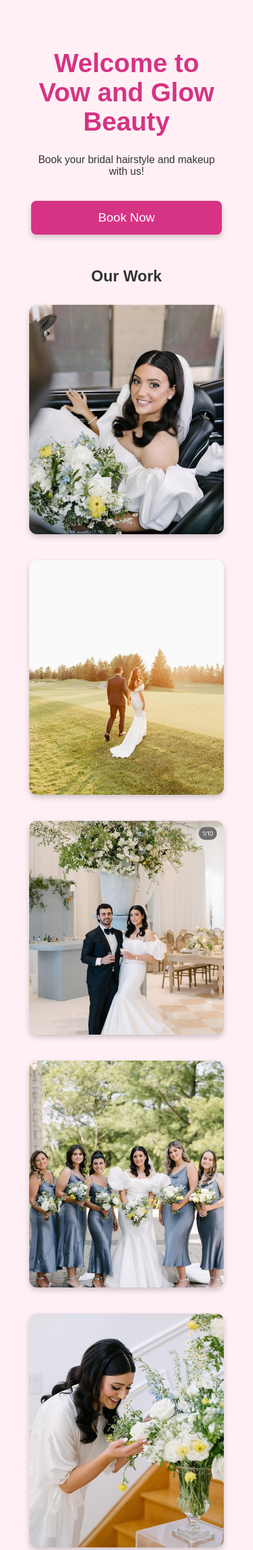
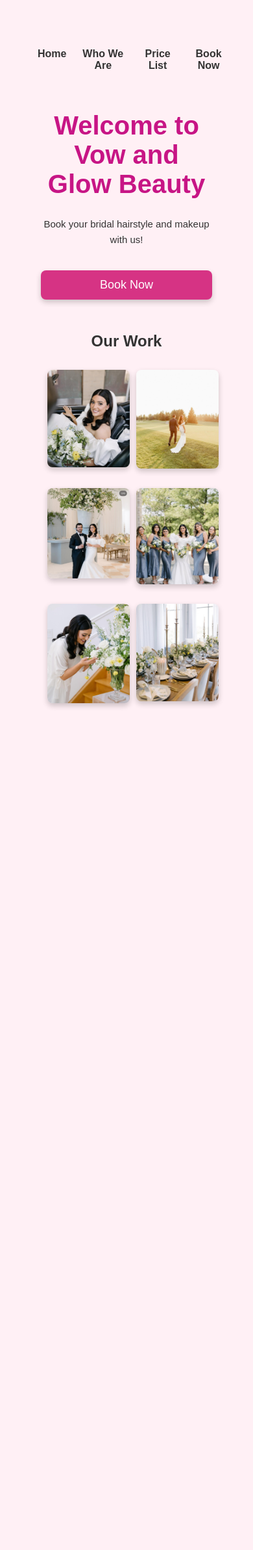
Before and after one commit to miraIllieva/vowandglow-website, a Flask app: page / in a window 390 px wide. Shown: the top 2385 px of the page at 65% size. After the commit the page ends 1089 px from the top, so only its background shows below. Run offline with Flask 3, Linux system fonts and the light colour scheme.

Commit message:
\Added sidebar navigation and updated pricing"

```diff
--- a/app.py
+++ b/app.py
@@ -1,5 +1,7 @@
 from flask import Flask, render_template, request
 from flask_mail import Mail, Message
+import os
+from dotenv import load_dotenv
 
 app = Flask(__name__)
 
@@ -7,8 +9,10 @@
 app.config['MAIL_SERVER'] = 'smtp.gmail.com'
 app.config['MAIL_PORT'] = 587
 app.config['MAIL_USE_TLS'] = True
-app.config['MAIL_USERNAME'] = 'vowandglowbeauty@gmail.com'
-app.config['MAIL_PASSWORD'] = 'zdsh fpwy tdjc clgc'  # your 16-digit Gmail app password
+load_dotenv()
+
+app.config['MAIL_USERNAME'] = os.environ.get('MAIL_USERNAME')
+app.config['MAIL_PASSWORD'] = os.environ.get('MAIL_PASSWORD')  # your 16-digit Gmail app password
 
 mail = Mail(app)
 
@@ -54,5 +58,14 @@
 
     return render_template('book.html')
 
+@app.route("/who-we-are")
+def who_we_are():
+    return render_template("who_we_are.html")
+
+@app.route("/price-list")
+def price_list():
+    return render_template("price_list.html")
+
+
 if __name__ == '__main__':
     app.run(debug=True)
--- a/static/style.css
+++ b/static/style.css
@@ -78,3 +78,133 @@
 .book-button:hover {
     background-color: #c2185b;
 }
+.page-layout {
+  display: flex;
+  min-height: 100vh;
+}
+
+.sidebar {
+  width: 200px;
+  background-color: #fdf0f5;
+  padding: 20px;
+  box-shadow: 2px 0 5px rgba(0,0,0,0.1);
+}
+
+.sidebar h2 {
+  font-size: 20px;
+  margin-bottom: 20px;
+  color: #c71585;
+}
+
+.sidebar ul {
+  list-style: none;
+  padding: 0;
+}
+
+.sidebar li {
+  margin-bottom: 15px;
+}
+
+.sidebar a {
+  text-decoration: none;
+  color: #333;
+  font-weight: bold;
+}
+
+.main-content {
+  flex-grow: 1;
+  padding: 20px;
+}
+
+/* Responsive styling */
+@media (max-width: 768px) {
+  .page-layout {
+    flex-direction: column;
+  }
+
+  .sidebar {
+    width: 100%;
+    display: flex;
+    justify-content: space-around;
+  }
+
+  .sidebar h2 {
+    display: none;
+  }
+
+  .sidebar ul {
+    display: flex;
+    gap: 15px;
+  }
+}
+.main-content h1,
+.main-content h3 {
+    color: #c71585;
+    margin-top: 20px;
+}
+
+.main-content ul {
+    padding-left: 20px;
+    margin-bottom: 20px;
+}
+
+.main-content ul li {
+    margin-bottom: 8px;
+    font-size: 16px;
+}
+
+.main-content p {
+    font-size: 15px;
+    line-height: 1.6;
+}
+@media (max-width: 768px) {
+  .page-layout {
+    flex-direction: column;
+  }
+
+  .sidebar {
+    width: 100%;
+    display: flex;
+    justify-content: space-around;
+    padding: 10px;
+    background-color: #fff0f5;
+    box-shadow: none;
+  }
+
+  .sidebar h2 {
+    display: none;
+  }
+
+  .sidebar ul {
+    display: flex;
+    flex-direction: row;
+    gap: 20px;
+    padding: 0;
+  }
+
+  .sidebar li {
+    margin: 0;
+  }
+
+  .main-content {
+    padding: 15px;
+  }
+
+  .book-button {
+    width: 100%;
+    font-size: 18px;
+    padding: 12px;
+  }
+
+  .gallery {
+    display: grid;
+    grid-template-columns: 1fr 1fr;
+    gap: 10px;
+  }
+
+  .gallery img {
+    width: 100%;
+    height: auto;
+    border-radius: 8px;
+  }
+}
--- a/templates/index.html
+++ b/templates/index.html
@@ -3,8 +3,24 @@
 <head>
     <title>Vow and Glow Beauty</title>
     <link rel="stylesheet" href="{{ url_for('static', filename='style.css') }}">
+    <meta name="viewport" content="width=device-width, initial-scale=1.0">
 </head>
 <body>
+
+<div class="page-layout">
+    <!-- Sidebar Section -->
+    <div class="sidebar">
+        <h2>Vow & Glow</h2>
+        <ul>
+            <li><a href="/">Home</a></li>
+            <li><a href="/who-we-are">Who We Are</a></li>
+            <li><a href="/price-list">Price List</a></li>
+            <li><a href="/book">Book Now</a></li>
+        </ul>
+    </div>
+
+    <!-- Main Content Section -->
+    <div class="main-content">
         <h1>Welcome to Vow and Glow Beauty</h1>
         <p>Book your bridal hairstyle and makeup with us!</p>
 
@@ -22,5 +38,8 @@
             <img src="{{ url_for('static', filename='images/hair5.jpg') }}">
             <img src="{{ url_for('static', filename='images/hair6.jpg') }}">
         </div>
+    </div>
+</div>
+
 </body>
 </html>
```
Also changed, not shown: templates/price_list.html (added, +69 -0 lines), templates/who_we_are.html (added, +34 -0 lines), 1 other file. Lines whose indentation alone changed are shown as unchanged.
